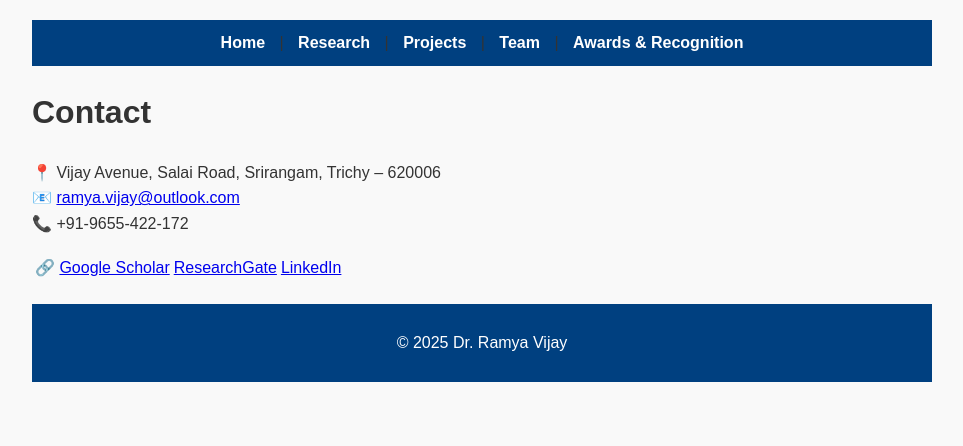
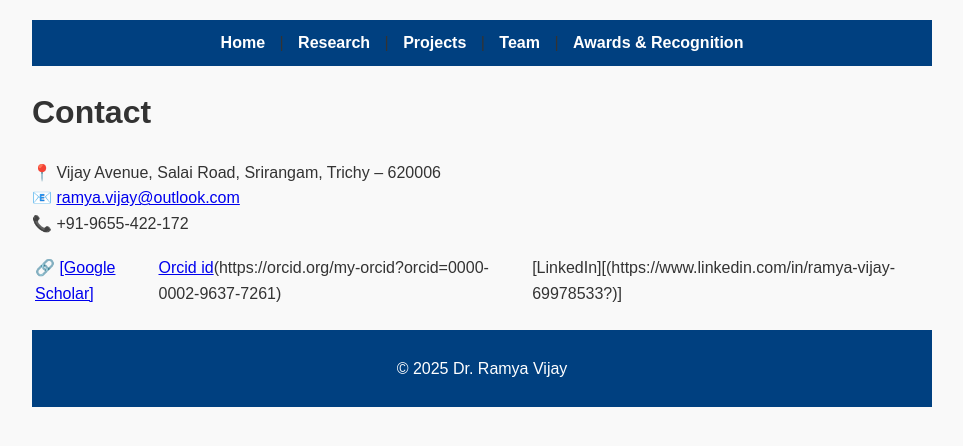
Before and after one commit to ramya-vijay/ramya-vijay.github.io, a Jekyll site: the page built from contact.md, in a window 1280 px wide. Shown: the top 446 px of the page, without its empty margins (158-1121 px from the left). Built offline with Jekyll 4.4.1, drawn with Linux system fonts in a browser that asks for light colours; our own code applies the rules of GitHub Pages for plain Markdown files.

Commit message:
Update contact.md

```diff
--- a/contact.md
+++ b/contact.md
@@ -4,4 +4,4 @@
 📧 [ramya.vijay@outlook.com](mailto:ramya.vijay@outlook.com)
 📞 +91-9655-422-172
 
-🔗 [Google Scholar](#) | [ResearchGate](#) | [LinkedIn](#)
+🔗 [[Google Scholar]](https://scholar.google.com/citations?hl=en&user=v1zuDF4AAAAJ) | [Orcid id](#)(https://orcid.org/my-orcid?orcid=0000-0002-9637-7261) | [LinkedIn][(https://www.linkedin.com/in/ramya-vijay-69978533?)]
```
